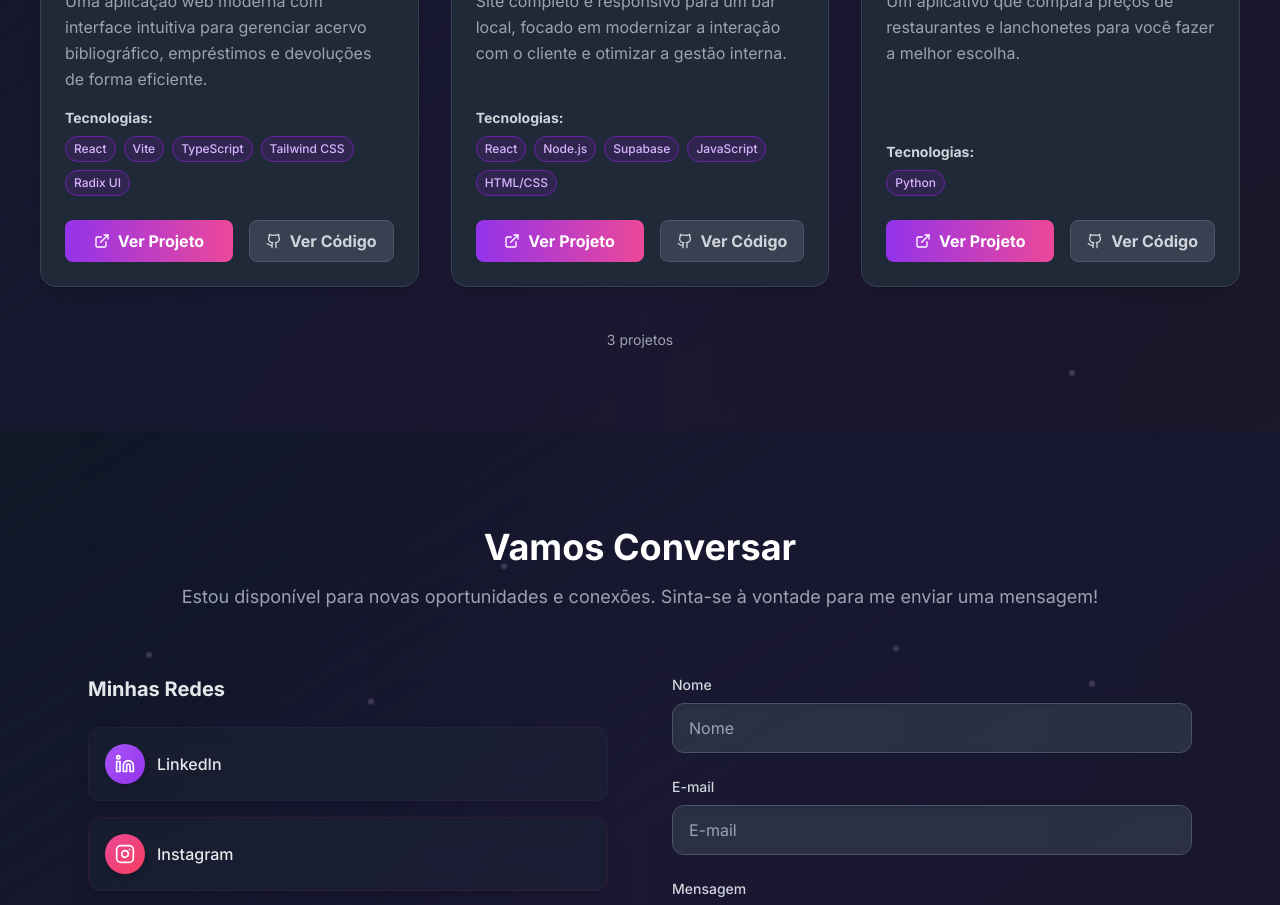
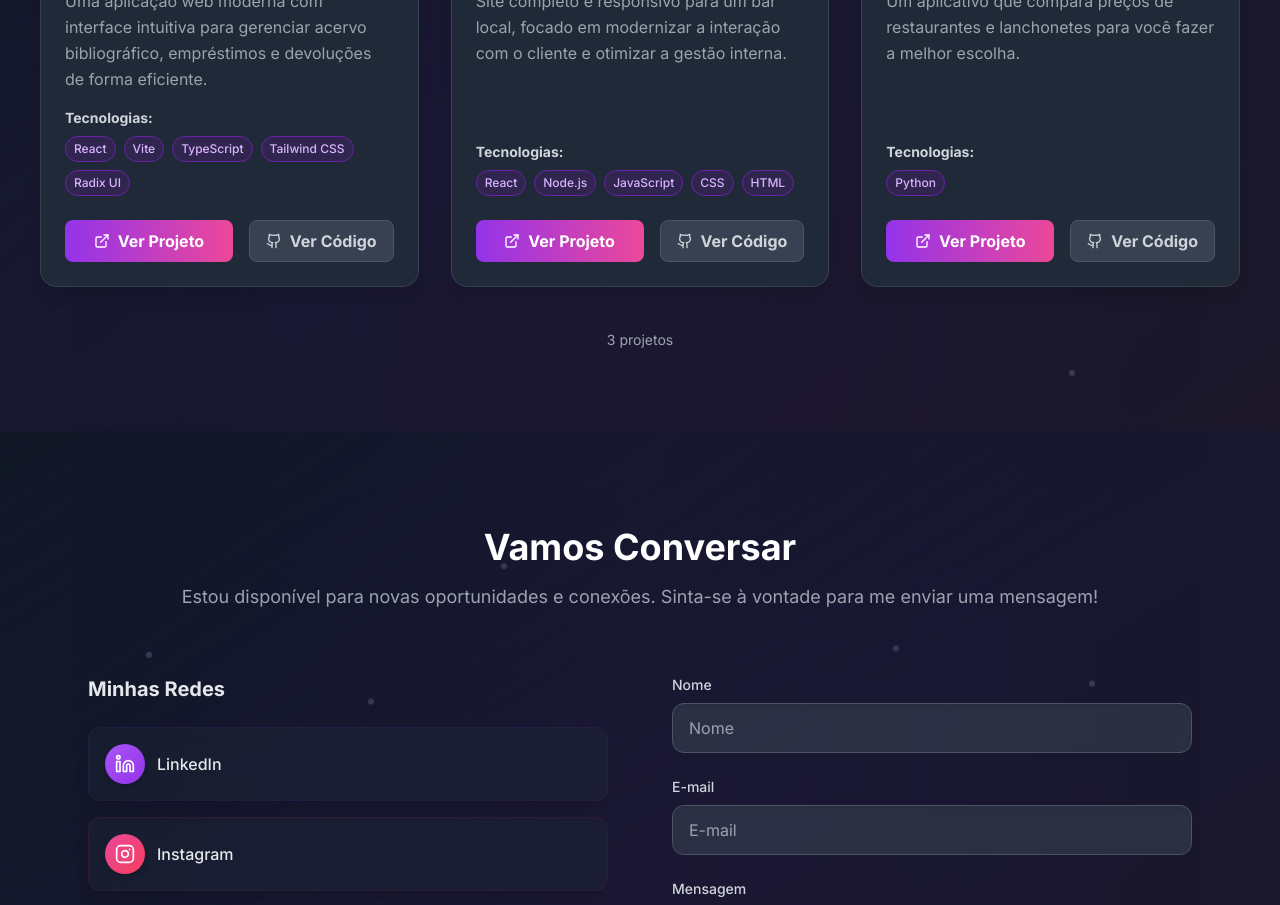
Before and after one commit to Bia-06/meu-portfolio, a React (Vite) app: page / in a window 1280 px wide. Shown: the part 2540-3445 px from the top of the page. Built offline with nearby package versions, Linux system fonts and the light colour scheme.

Commit message:
atualização dominio bar do amorim

```diff
--- a/src/components/Projects.jsx
+++ b/src/components/Projects.jsx
@@ -23,8 +23,8 @@ export default function Projects() {
     },
     {
       ...t.projects.p2,
-      technologies: ['React', 'Node.js', 'Supabase', 'JavaScript', 'HTML/CSS'],
-      projectLink: 'https://bardoamorim.netlify.app/',
+      technologies: ['React', 'Node.js', 'JavaScript', 'CSS', 'HTML'],
+      projectLink: 'https://bardoamorim.com.br/',
       codeLink: 'https://github.com/Bia-06/bar-do-amorim',
       image: '/bardoamorimfinal.jpg'
     },
```
